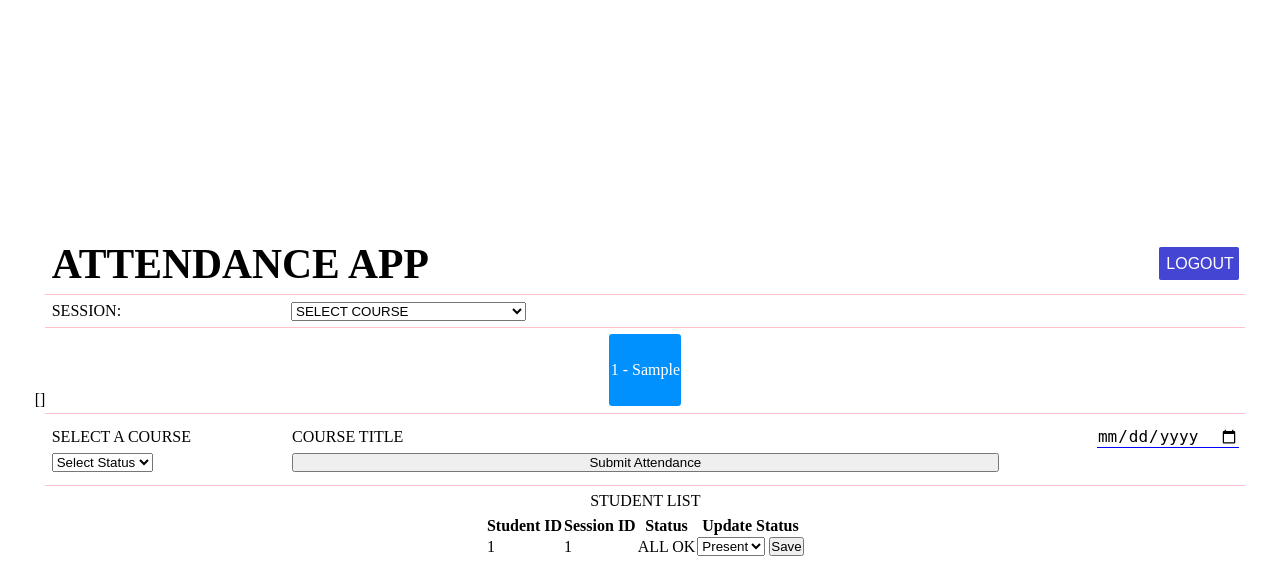
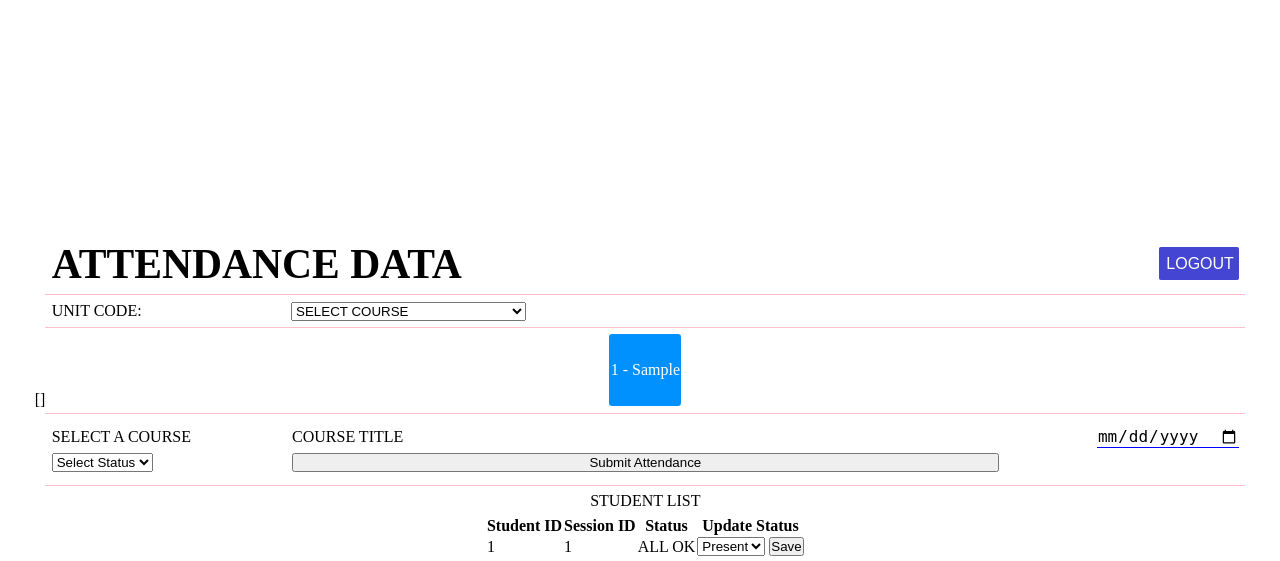
Before and after one commit to Innocentadika/uni_record, a PHP site: page /attendance.php in a window 1280 px wide. Shown: the top 561 px of the page. Run offline with PHP 8.4, Linux system fonts and the light colour scheme; the visitor is signed in with stand-in values (Sample User, id 1); tables that the repository leaves empty or names only in its code hold one stand-in row (values such as "Sample post").

Commit message:
updating UI

```diff
--- a/attendance.php
+++ b/attendance.php
@@ -43,13 +43,13 @@ $courses = $stmt_courses->fetchAll(PDO::FETCH_ASSOC);
     <div class="page">
         <!-- Header -->
         <div class="header-area">
-            <div class="logo-area"><h2 class="logo">ATTENDANCE APP</h2></div>
+            <div class="logo-area"><h2 class="logo">ATTENDANCE DATA</h2></div>
             <div class="logout-area"><button id="btnLogout" class="btnlogout">LOGOUT</button></div>
         </div>
 
         <!-- Session Selector -->
         <div class="session-area">
-            <label>SESSION:</label>
+            <label>UNIT CODE:</label>
             <select id="ddlclass">
                 <option value="">SELECT COURSE</option>
                 <?php
```
